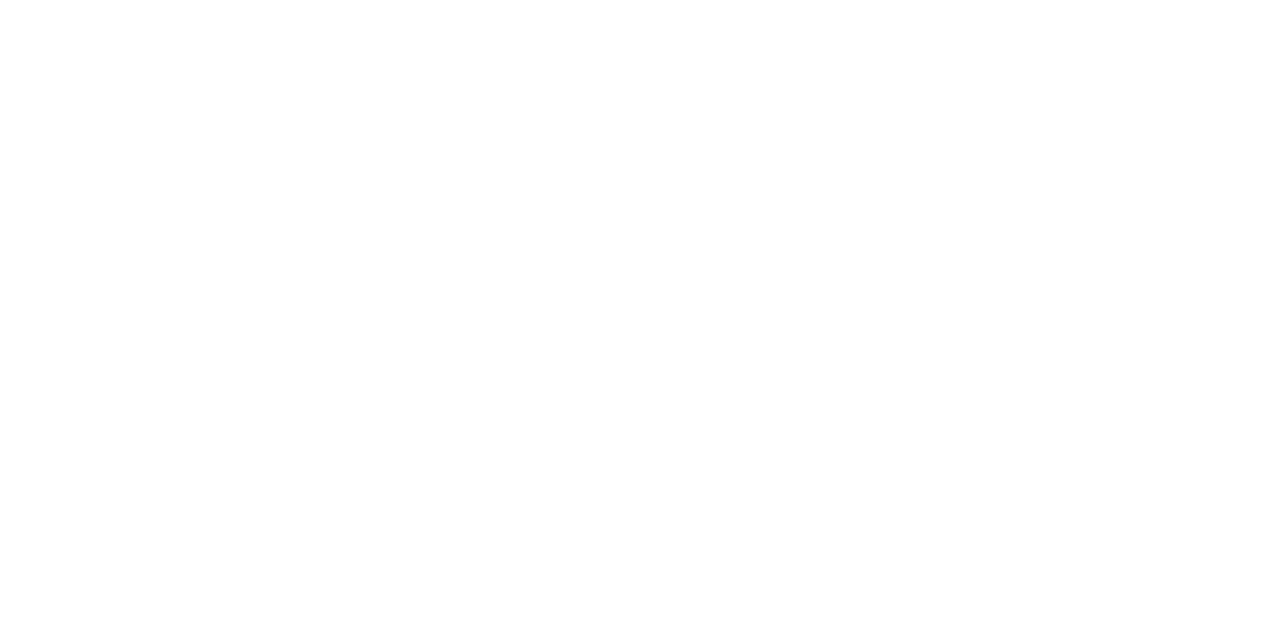
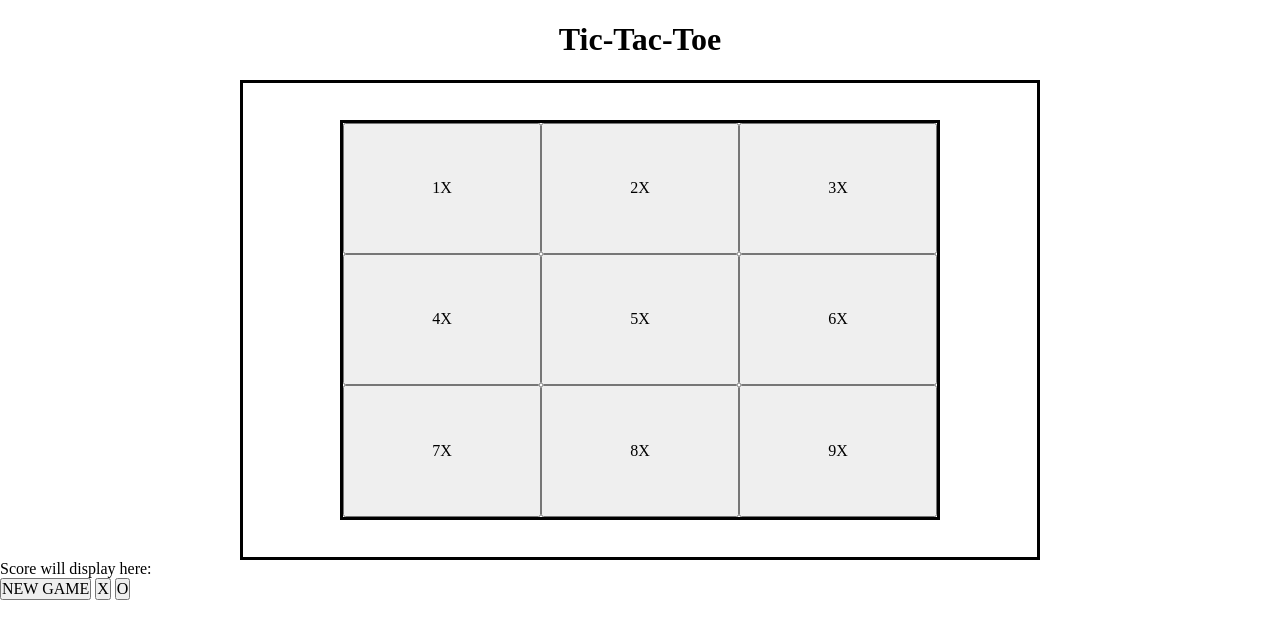
Before and after one commit to Alienatedlabor/Tic-Tac-Toe, a plain HTML site: page index.html in a window 1280 px wide. Drawn offline with Linux system fonts and the light colour scheme.

Commit message:
add basic html and css structure

```diff
--- a/index.html
+++ b/index.html
@@ -7,5 +7,26 @@
     <link rel="stylesheet" href="style.css" />
     <script defer src="script.js"></script>
   </head>
-  <body></body>
+  <body>
+    <h1>Tic-Tac-Toe</h1>
+    <div class="board-card">
+      <div class="board-box">
+        <button data-value="1" class="grid">1X</button>
+        <button data-value="2" class="grid">2X</button>
+        <button data-value="3" class="grid">3X</button>
+        <button data-value="4" class="grid">4X</button>
+        <button data-value="5" class="grid">5X</button>
+        <button data-value="6" class="grid">6X</button>
+        <button data-value="7" class="grid">7X</button>
+        <button data-value="8" class="grid">8X</button>
+        <button data-value="9" class="grid">9X</button>
+      </div>
+    </div>
+    <div class="HUD">
+      <div class="score">Score will display here:</div>
+      <button class="new-game">NEW GAME</button>
+      <button>X</button>
+      <button>O</button>
+    </div>
+  </body>
 </html>
--- a/script.js
+++ b/script.js
@@ -1 +1,7 @@
 //USE MODULE DESIGN PATTERN!
+
+const gameboard = (() => {
+  const board = [];
+
+  const player = function () {};
+})();
--- a/style.css
+++ b/style.css
@@ -3,3 +3,34 @@
   padding: 0;
   box-sizing: border-box;
 }
+body {
+  display: flex;
+  flex-direction: column;
+}
+h1 {
+  display: flex;
+  justify-content: center;
+}
+.board-card {
+  width: 800px;
+  border: solid;
+  display: flex;
+  justify-content: center;
+  align-items: center;
+  margin: 0 auto;
+  height: 60vh;
+}
+.board-box {
+  max-width: 800px;
+  min-width: 600px;
+  border: solid;
+  height: 50vh;
+  display: grid;
+  grid-template-columns: 1fr 1fr 1fr;
+  grid-template-rows: 1fr 1fr 1fr;
+}
+.grid {
+  display: grid;
+  text-align: center;
+  align-items: center;
+}
```
